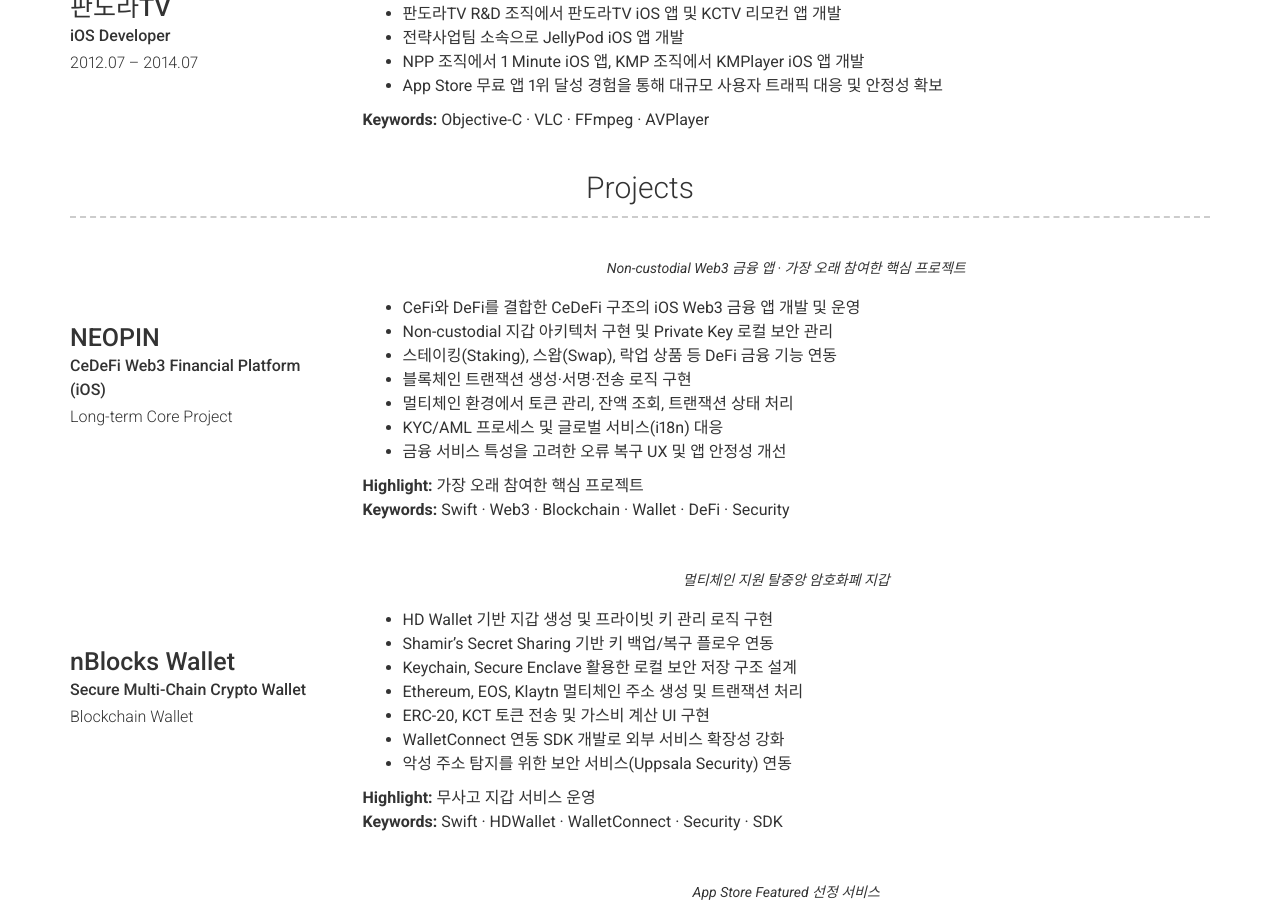
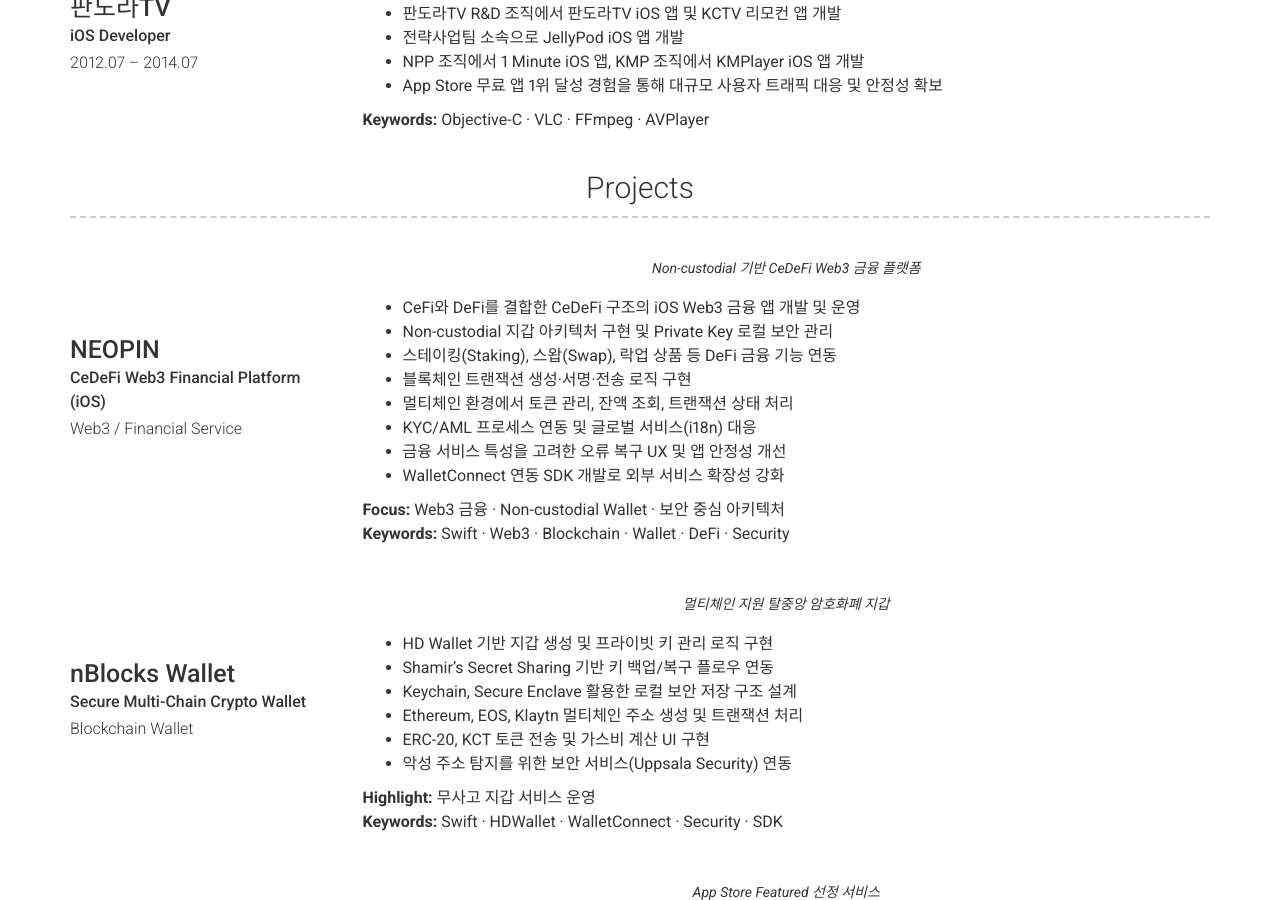
Before and after one commit to toypresent81/toypresent81.github.io, a Jekyll site: the page built from index.md, in a window 1280 px wide and 900 px high, scrolled down 1212 px. Built offline with Jekyll 4.4.1, drawn with Linux system fonts in a browser that asks for light colours; nearby versions of some CDN libraries.

Commit message:
Update _config.yml

```diff
--- a/_config.yml
+++ b/_config.yml
@@ -45,7 +45,7 @@ about_content: |
   **Main Focus:** iOS · Blockchain · Web3 · SDK · Media Platform
 
 # -------------------------
-# Sections
+# Experience Sections
 # -------------------------
 content:
   - title: Experience
@@ -98,25 +98,29 @@ content:
 
           **Keywords:** Objective-C · VLC · FFmpeg · AVPlayer
 
+# -------------------------
+# Projects Sections
+# -------------------------
   - title: Projects
     layout: list
     content:
       - layout: left
         title: NEOPIN
         sub_title: CeDeFi Web3 Financial Platform (iOS)
-        caption: Long-term Core Project
+        caption: Web3 / Financial Service
         quote: >
-          Non-custodial Web3 금융 앱 · 가장 오래 참여한 핵심 프로젝트
+          Non-custodial 기반 CeDeFi Web3 금융 플랫폼
         description: |
           - CeFi와 DeFi를 결합한 CeDeFi 구조의 iOS Web3 금융 앱 개발 및 운영
           - Non-custodial 지갑 아키텍처 구현 및 Private Key 로컬 보안 관리
           - 스테이킹(Staking), 스왑(Swap), 락업 상품 등 DeFi 금융 기능 연동
           - 블록체인 트랜잭션 생성·서명·전송 로직 구현
           - 멀티체인 환경에서 토큰 관리, 잔액 조회, 트랜잭션 상태 처리
-          - KYC/AML 프로세스 및 글로벌 서비스(i18n) 대응
+          - KYC/AML 프로세스 연동 및 글로벌 서비스(i18n) 대응
           - 금융 서비스 특성을 고려한 오류 복구 UX 및 앱 안정성 개선
+          - WalletConnect 연동 SDK 개발로 외부 서비스 확장성 강화
 
-          **Highlight:** 가장 오래 참여한 핵심 프로젝트
+          **Focus:** Web3 금융 · Non-custodial Wallet · 보안 중심 아키텍처
           **Keywords:** Swift · Web3 · Blockchain · Wallet · DeFi · Security
 
       - layout: left
@@ -131,7 +135,6 @@ content:
           - Keychain, Secure Enclave 활용한 로컬 보안 저장 구조 설계
           - Ethereum, EOS, Klaytn 멀티체인 주소 생성 및 트랜잭션 처리
           - ERC-20, KCT 토큰 전송 및 가스비 계산 UI 구현
-          - WalletConnect 연동 SDK 개발로 외부 서비스 확장성 강화
           - 악성 주소 탐지를 위한 보안 서비스(Uppsala Security) 연동
 
           **Highlight:** 무사고 지갑 서비스 운영
```
